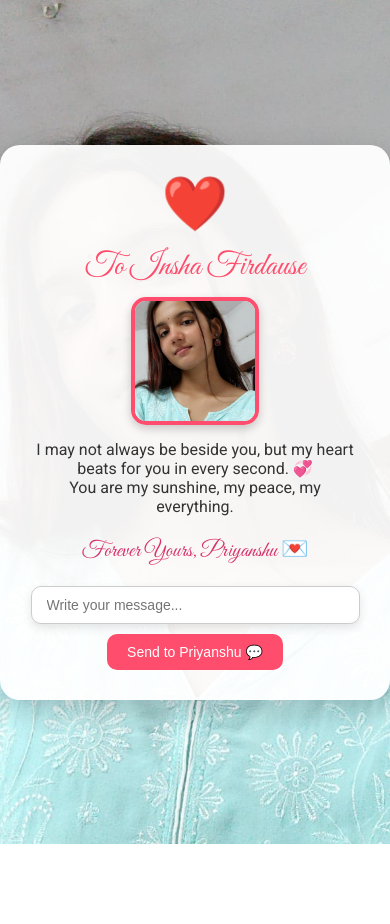
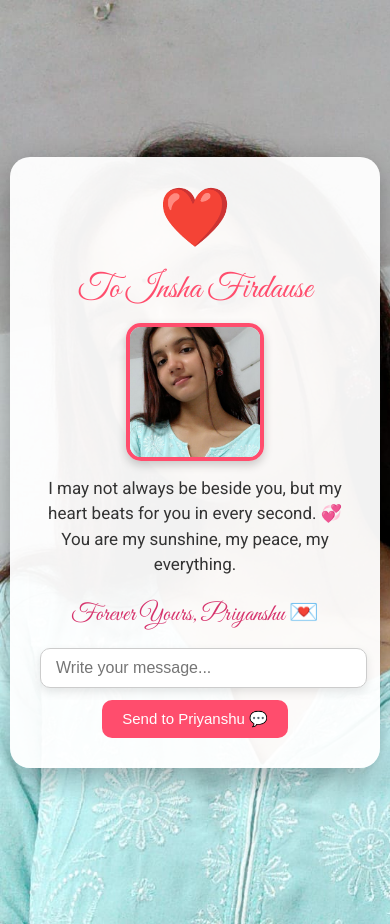
Before and after one commit to priyanshu74451/insha-love-card, a plain HTML site: page index.html in a window 390 px wide. Before the commit the page ends 844 px from the top, so only its background shows below. Drawn offline with Linux system fonts and the light colour scheme.

Commit message:
Fix: improved layout responsiveness for hosted site

```diff
--- a/index.html
+++ b/index.html
@@ -2,29 +2,30 @@
 <html lang="en">
 <head>
   <meta charset="UTF-8" />
-  <meta name="viewport" content="width=device-width, initial-scale=1.0" />
+  <meta name="viewport" content="width=device-width, initial-scale=1.0, user-scalable=no" />
   <title>My Love for Insha Firdause 💗</title>
   <link href="https://fonts.googleapis.com/css2?family=Great+Vibes&family=Roboto&display=swap" rel="stylesheet">
   <style>
     body {
       margin: 0;
-      padding: 0;
-      background: url('9df8082a.jpg') center center fixed;
+      padding: 40px 10px;
+      background: url('9df8082a.jpg');
       background-size: cover;
       font-family: 'Roboto', sans-serif;
       display: flex;
       justify-content: center;
       align-items: center;
-      height: 100vh;
+      min-height: 100vh;
       overflow: hidden;
     }
 
     .love-card {
       background: rgba(255, 255, 255, 0.95);
-      width: 370px;
+      width: 90%;
+      max-width: 420px;
       padding: 30px;
       border-radius: 20px;
-      box-shadow: 0 10px 30px rgba(0, 0, 0, 0.2);
+      box-shadow: 0 10px 30px rgba(0, 0, 0, 0.3);
       text-align: center;
       position: relative;
       overflow: hidden;
@@ -32,20 +33,20 @@
     }
 
     .heart-emoji {
-      font-size: 48px;
+      font-size: 52px;
       animation: heartbeat 1.2s infinite;
     }
 
     .card-title {
       font-family: 'Great Vibes', cursive;
-      font-size: 32px;
+      font-size: 34px;
       color: #ff4d6d;
-      margin: 15px 0 10px;
+      margin: 20px 0 12px;
     }
 
     .photo-frame {
-      width: 120px;
-      height: 120px;
+      width: 130px;
+      height: 130px;
       border-radius: 15px;
       overflow: hidden;
       margin: 0 auto 15px;
@@ -60,16 +61,17 @@
     }
 
     .message-box {
-      font-size: 16px;
+      font-size: 17px;
       color: #333;
       margin-bottom: 20px;
+      line-height: 1.5;
     }
 
     .custom-message {
       font-family: 'Great Vibes', cursive;
-      font-size: 22px;
+      font-size: 24px;
       color: #d6336c;
-      margin-top: 15px;
+      margin-top: 18px;
       min-height: 40px;
     }
 
@@ -78,16 +80,16 @@
       border-radius: 10px;
       border: 1px solid #ccc;
       outline: none;
-      font-size: 14px;
-      width: 90%;
+      font-size: 16px;
+      width: 95%;
       margin-top: 10px;
       box-shadow: 0 4px 10px rgba(0, 0, 0, 0.1);
     }
 
     button {
-      margin-top: 10px;
+      margin-top: 12px;
       padding: 10px 20px;
-      font-size: 14px;
+      font-size: 15px;
       background-color: #ff4d6d;
       color: white;
       border: none;
@@ -113,6 +115,36 @@
   </style>
 </head>
 <body>
+  <!-- Romantic Background Music -->
+  <audio id="bg-music" autoplay loop></audio>
+  <script>
+    // To bypass autoplay restrictions
+    window.addEventListener('DOMContentLoaded', () => {
+      const audio = document.getElementById('bg-music');
+      audio.src = 'Enna_sona.mp3';
+      audio.play().catch(() => {
+        // Show a play button if needed
+        const btn = document.createElement('button');
+        btn.innerText = 'Play Music';
+        btn.style.position = 'absolute';
+        btn.style.top = '20px';
+        btn.style.right = '20px';
+        btn.style.zIndex = 999;
+        btn.style.padding = '10px 15px';
+        btn.style.borderRadius = '10px';
+        btn.style.backgroundColor = '#ff4d6d';
+        btn.style.color = 'white';
+        btn.style.border = 'none';
+        btn.style.cursor = 'pointer';
+        btn.onclick = () => {
+          audio.play();
+          btn.remove();
+        };
+        document.body.appendChild(btn);
+      });
+    });
+  </script>
+
   <div class="love-card">
     <div class="heart-emoji">❤️</div>
     <div class="card-title">To Insha Firdause</div>
@@ -138,14 +170,11 @@
         return;
       }
 
-    // Replace this with your actual WhatsApp number in international format
       const phoneNumber = '917007293169';
       const encodedMessage = encodeURIComponent(message);
       const whatsappURL = `https://wa.me/${phoneNumber}?text=${encodedMessage}`;
-
       window.open(whatsappURL, '_blank');
 
-    // Update card message visually
       document.getElementById('customText').innerText = message;
     }
   </script>
```
Lines whose indentation alone changed are shown as unchanged.
